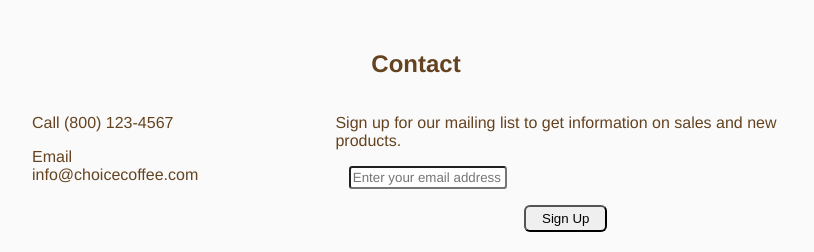
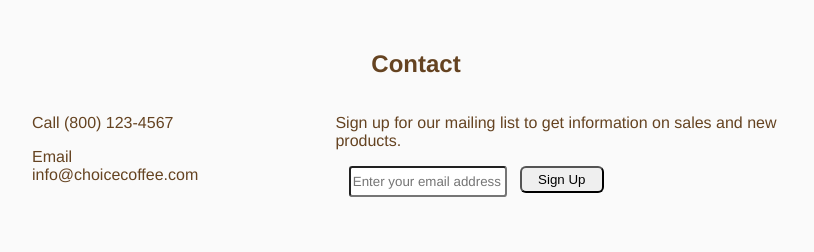
Before and after one commit to kdow/choice-coffee-landing-page, a plain HTML site: page index.html in a window 1280 px wide. Shown: the part 974-1226 px from the top of the page, without its empty margins (224-1038 px from the left). After the commit the page ends 1174 px from the top, so only its background shows below. Drawn offline with Linux system fonts and the light colour scheme.

Commit message:
move sign up button to input email row

```diff
--- a/style.css
+++ b/style.css
@@ -203,4 +203,14 @@ form {
     padding-left: 7em;
   }
 
+  form {
+    flex-direction: row;
+  }
+
+  #btn {
+      text-align: center;
+      padding: 0;
+  }
+
+
 }
```
